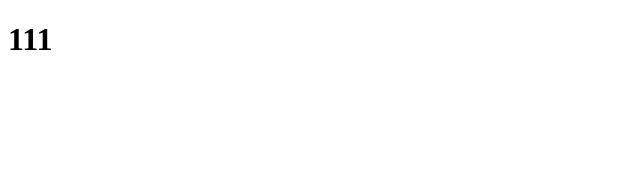
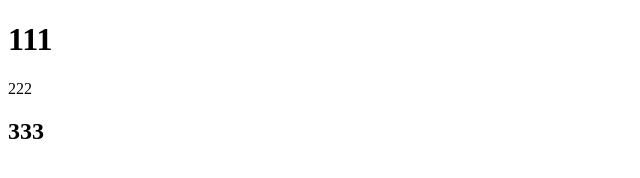
Before and after one commit to Jialalala/test01, a plain HTML site: page test01/index.html in a window 1280 px wide. Shown: the full height of the page, 0-640 px from the left. Drawn offline with Linux system fonts and the light colour scheme.

Commit message:
第二次提交

```diff
--- a/test01/index.html
+++ b/test01/index.html
@@ -8,5 +8,7 @@
 </head>
 <body>
     <h1>111</h1>
+    <p>222</p>
+    <h2>333</h2>
 </body>
 </html>
```
